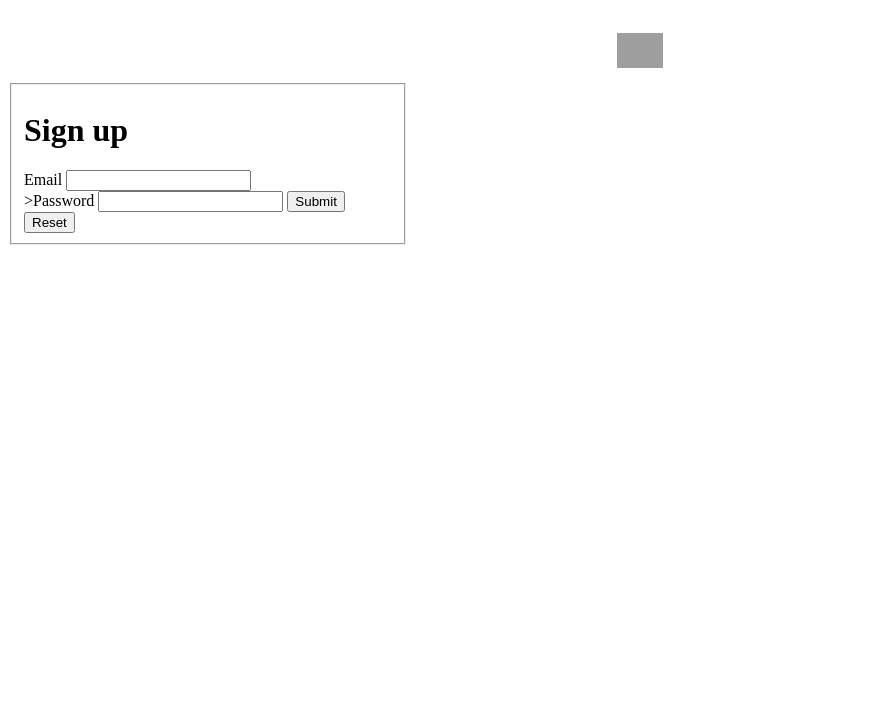
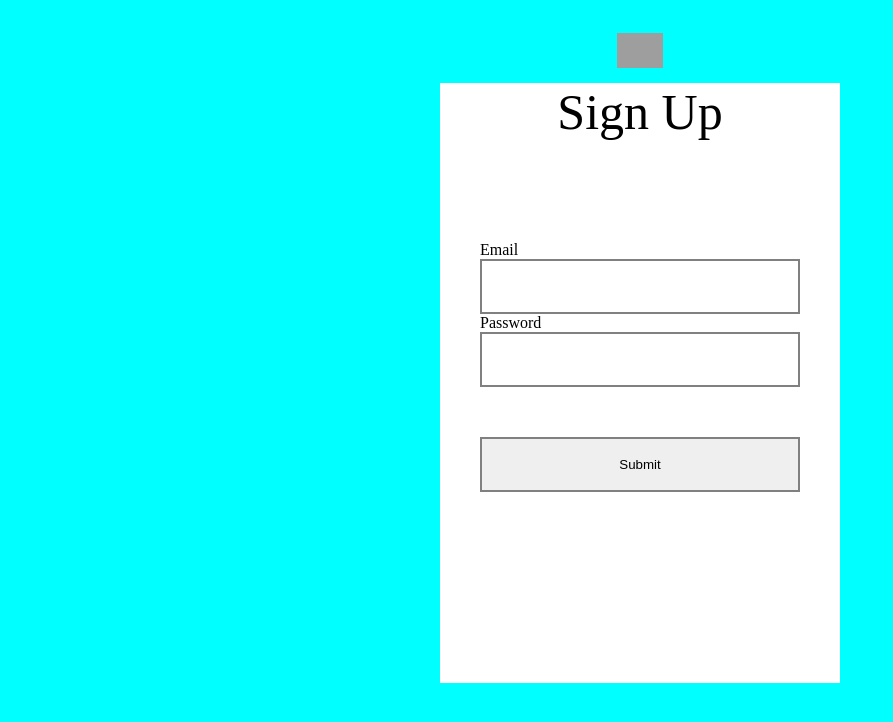
Before and after one commit to karinafarina/forms_inputs, a plain HTML site: page index.html in a window 1280 px wide. Shown: the whole page, without its empty margins (0-893 px from the left). Drawn offline with Linux system fonts and the light colour scheme; grey boxes are pictures that could not be loaded.

```diff
--- a/index.html
+++ b/index.html
@@ -10,19 +10,13 @@
     </header>
     <main>
         <form class='sign-up' action="/signup/" method='post'>
-
-        <fieldset name="sign-up">
-            <h1>Sign up</h1>
-
-            <label for="email" required>Email</label>
-            <input type="email" name='email' id='email' /><br>
-            <label for="password" required>>Password</label>
-            <input type="password" name="pwd" maxlength="8">
-
-
-    <button type='submit'>Submit</button>
-    <button type='reset'>Reset</button>
-  </form>
+            <legend>Sign Up</legend>
+            <label for="email" required>Email</label><br>
+            <input type="email" placeholer="foo@bar.com" name='email' id='email' /><br>
+            <label for="password" required>Password</label><br>
+            <input type="password" placeholer="1234password" name="pwd" maxlength="8"><br>
+            <button type='submit'>Submit</button><br>
+        </form>
     </main>
 </body>
 </html>
--- a/main.css
+++ b/main.css
@@ -1,5 +1,9 @@
 * {
     box-sizing: border-box;
+}
+
+body {
+    background-color: aqua;
 }
 
 header {
@@ -13,11 +17,39 @@
 .logo {
     height: 35px;
     margin-top: 25px;
-
 }
 
+
+.sign-up legend {
+    text-align: center;
+    font-size: 50px;
+    width: 100%;
+    margin-bottom: 100px;
+}
 .sign-up {
     height: 600px;
     width: 400px;
+    padding-left: 40px;
+    padding-right: 40px;
+    display: block;
+    margin: 0 auto;
+    background: white;
+}
+
+input[type='email'],
+input[type='password'],
+button[type='submit'] {
+    width: 320px;
+    padding: 15px;
+    border: 2px solid grey;
+    height: 55px;
+}
+
+button[type='submit'] {
+    margin-top: 50px;
+}
+
+button[type='submit']:hover {
+    background-color: forestgreen;
 
 }
```
